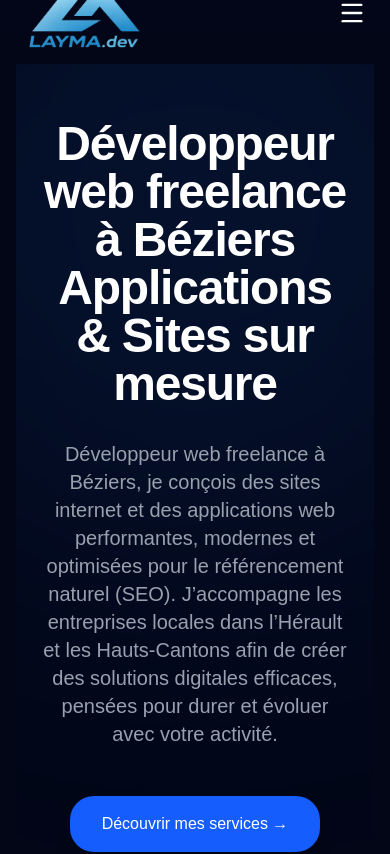
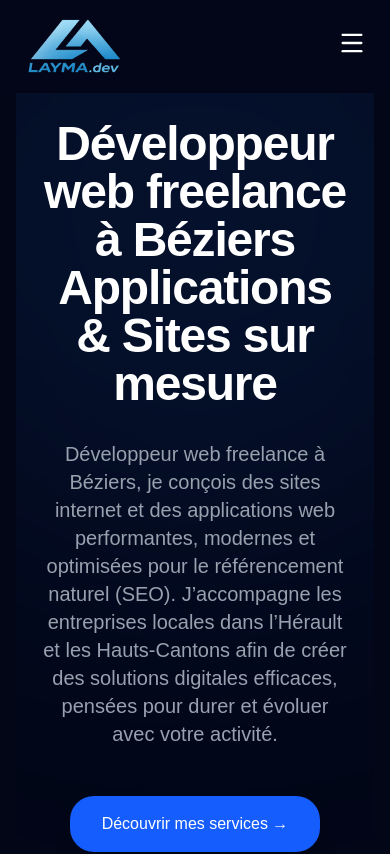
Before and after one commit to djigue/laymadev, a Next.js app: page / in a window 390 px wide. Shown: the top 854 px of the page. Built offline with nearby package versions, Linux system fonts and the light colour scheme.

Commit message:
navbar resp

```diff
--- a/components/navbars/NavBar.jsx
+++ b/components/navbars/NavBar.jsx
@@ -17,12 +17,12 @@ export default function Navbar() {
   return (
     <>
       {/* MOBILE TOP BAR */}
-      <div className="md:hidden fixed h-4 top-0 left-0 w-full z-9999 bg-slate-950 text-white flex items-center justify-between px-6 py-4">
+      <div className="md:hidden fixed top-0 left-0 w-full z-9999 bg-slate-950 text-white flex items-center justify-between px-6 py-4">
         <Image
           src="/images/logo.png"
           alt="LAYMA.dev | devleoppeur web et création de site à Béziers, Hauts-Cantons, Hérault"
-          width={120}
-          height={80}
+          width={100}
+          height={60}
         />
         <MenuBurger />
       </div>
```
